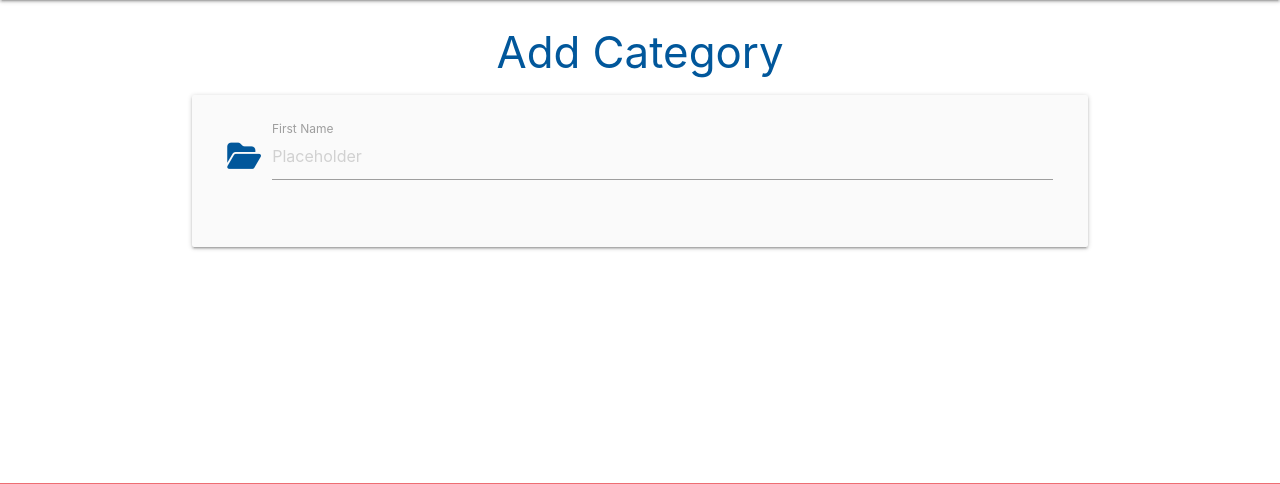
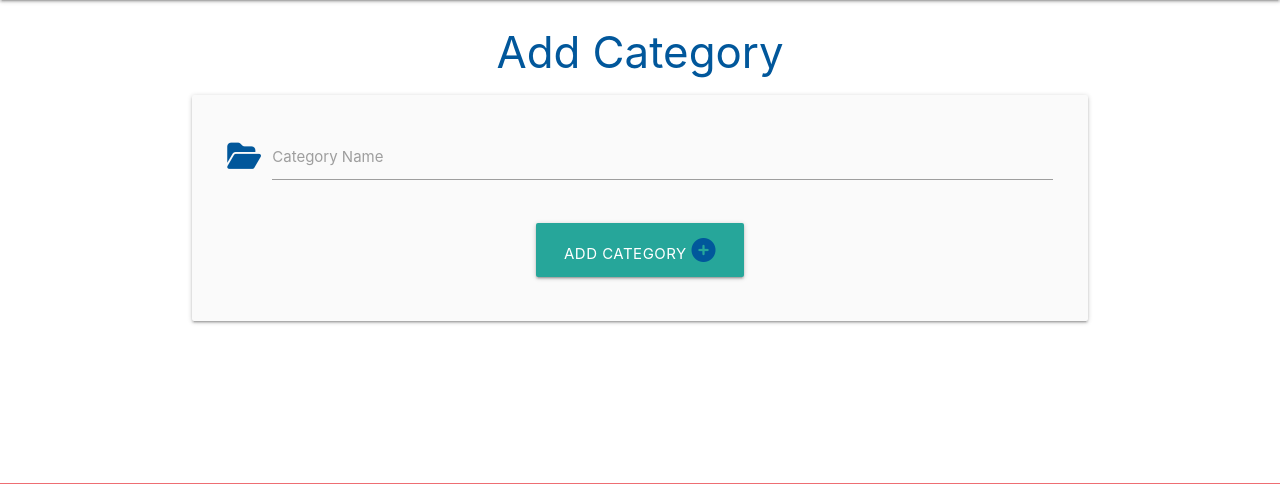
Before and after one commit to MaxBWiseman/TaskManagerProject, a Flask app: page /add_category in a window 1280 px wide. Shown: the part 64-548 px from the top of the page. Run offline with Flask 3, Linux system fonts and the light colour scheme; some libraries are stand-ins or nearby versions.

Commit message:
chore: Add functionality to add a new category

```diff
--- a/taskmanager/routes.py
+++ b/taskmanager/routes.py
@@ -1,4 +1,4 @@
-from flask import render_template
+from flask import render_template, request
 from taskmanager import app, db
 from taskmanager.models import Category, Task
 
@@ -16,4 +16,8 @@ def categories():# resieves the categories() function from clicking nav links
 
 @app.route("/add_category", methods=["GET", "POST"])# when user submits the form, the data is sent to the database
 def add_category():# resieves the add_category() function from clicking nav links
+    if request.method == "POST":
+        category = Category(name=request.form.get("category_name"))
+        db.session.add(category)
+        db.session.commit()
     return render_template("add_category.html")
--- a/taskmanager/templates/add_category.html
+++ b/taskmanager/templates/add_category.html
@@ -5,11 +5,20 @@
 
 <div class="row card-panel grey lighten-5">
     <form class="col s12" method="POST" action="{{ url_for('add_category') }}">
+    <!--category name-->
       <div class="row">
         <div class="input-field col s12">
             <i class="fas fa-folder-open prefix light-blue-text text-darken-4"></i>
-          <input placeholder="Placeholder" id="first_name" type="text" class="validate">
-          <label for="first_name">First Name</label>
+          <input id="category_name" name="category_name" minlength="3" maxlength="25" type="text" class="validate">
+          <label for="category_name">Category Name</label>
+        </div>
+      </div>
+      <!--submit button-->
+      <div class="row">
+        <div class="col s12 center-align">
+           <button type="submit" class="btn-large light-orange darken-1">
+            Add Category <i class="fas fa-plus-circle light-blue-text text-darken-4"></i>
+           </button>
         </div>
       </div>
     </form>
```
